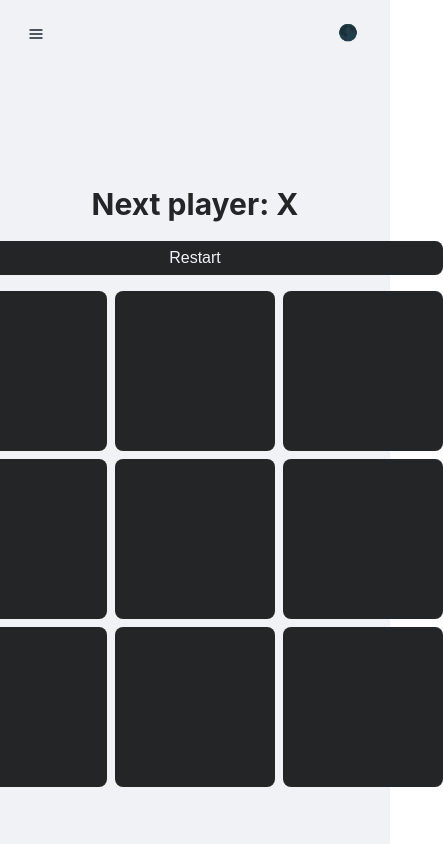
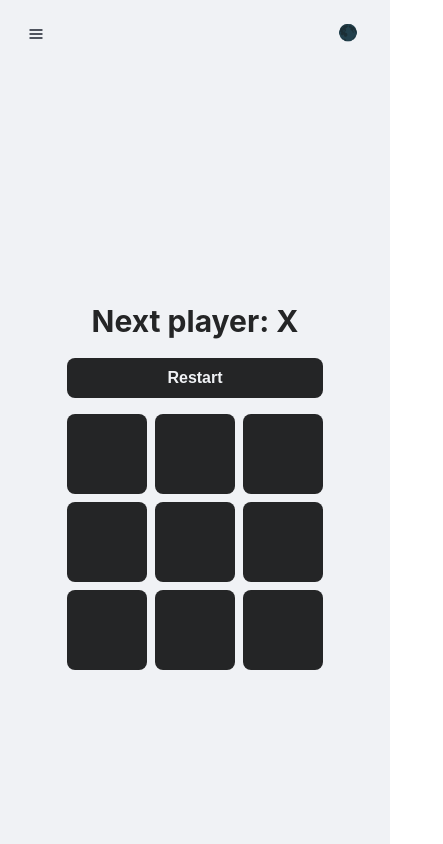
Before and after one commit to wolfero/old_web, a Next.js app: page /proyects/ticktacktoe/TickTackToe in a window 390 px wide. Shown: the top 844 px of the page, 443 px wide, since content can reach past the window. Built offline with nearby package versions, Linux system fonts and the light colour scheme.

Commit message:
💄 added responsive to TickTackToe proyect

```diff
--- a/pages/_app.js
+++ b/pages/_app.js
@@ -1,8 +1,7 @@
 import { ChakraProvider } from "@chakra-ui/react";
 
+import "../styles/prism-material-oceanic.css";
 import "../styles/github-markdown.css";
-import "../styles/scroll.css";
-import "../styles/prism-material-oceanic.css";
 import '../styles/global.css';
 
 import theme from "../src/theme/index";
--- a/pages/proyects/ticktacktoe/TickTackToe.jsx
+++ b/pages/proyects/ticktacktoe/TickTackToe.jsx
@@ -1,4 +1,4 @@
-import { Box, Heading, useColorMode } from "@chakra-ui/react";
+import { Box, Button, Heading, useColorMode } from "@chakra-ui/react";
 import { useCallback, useMemo, useState } from "react";
 
 import styles from "./TickTackToe.module.scss";
@@ -64,9 +64,9 @@ const Game = () => {
                     ? "Draw"
                     : `Next player: ${nextPlayer}`}
             </Heading>
-            <button className={restartButtonClass} onClick={onRestartClick}>
+            <Button className={restartButtonClass} onClick={onRestartClick}>
                 Restart
-            </button>
+            </Button>
             <Board
                 {...{
                     onSquareClick,
@@ -84,16 +84,21 @@ const Board = ({ onSquareClick, squares, isDark }) => {
     return (
         <Box className={styles.Board}>
             {squares.map((square, index) => (
-                <button
+                <Square
+                    square={square}
+                    index={index}
                     className={squareButtonClass}
-                    key={index}
                     onClick={() => onSquareClick(index)}
-                >
-                    {square}
-                </button>
+                />
             ))}
         </Box>
     );
 };
 
+const Square = ({ square, index, className, onClick }) => (
+    <Button className={className} key={index} onClick={onClick}>
+        {square}
+    </Button>
+);
+
 export default Game;
--- a/pages/proyects/ticktacktoe/TickTackToe.module.scss
+++ b/pages/proyects/ticktacktoe/TickTackToe.module.scss
@@ -14,9 +14,17 @@
         color: var(--color-white);
         padding: 0.5rem;
         border-radius: 0.5rem;
+        &:hover {
+            background-color: var(--color-red);
+            color: var(--color-white);
+        }
 
         &.DarkMode {
             @extend .Dark;
+            &:hover {
+                background-color: var(--color-red);
+                color: var(--color-white);
+            }
         }
     }
 
@@ -40,6 +48,43 @@
 
             &.DarkMode {
                 @extend .Dark;
+                &:hover {
+                    background-color: var(--color-red);
+                    color: var(--color-white);
+                }
+            }
+
+            &:hover {
+                background-color: var(--color-red);
+                color: var(--color-white);
+            }
+        }
+    }
+
+    @media (max-width: 425px) {
+        .Restart {
+            &:hover {
+                background-color: none;
+            }
+
+            &.DarkMode {
+                &:hover {
+                    background-color: none;
+                }
+            }
+        }
+
+        .Board {
+            grid-template-columns: 5rem 5rem 5rem;
+            grid-template-rows: 5rem 5rem 5rem;
+            .Square {
+                width: 5rem;
+                height: 5rem;
+                &.DarkMode {
+                    &:hover {
+                        background-color: none;
+                    }
+                }
             }
         }
     }
--- a/styles/global.css
+++ b/styles/global.css
@@ -39,3 +39,29 @@ a:focus {
         padding: 1rem;
     }
 }
+
+/* ===== Scrollbar CSS ===== */
+/* Firefox */
+* {
+    scrollbar-width: auto;
+    scrollbar-color: #1d4044 #171923;
+}
+
+/* Chrome, Edge, and Safari */
+*::-webkit-scrollbar {
+    width: 1rem;
+}
+
+*::-webkit-scrollbar-track {
+    background: #171923;
+}
+
+*::-webkit-scrollbar-thumb {
+    background-color: #1d4044;
+    border-radius: 1rem;
+    border: 3px solid #171923;
+}
+
+*::-webkit-scrollbar-thumb:active {
+    background-color: red;
+}
--- a/styles/scroll.css
+++ /dev/null
@@ -1,25 +0,0 @@
-/* ===== Scrollbar CSS ===== */
-/* Firefox */
-* {
-    scrollbar-width: auto;
-    scrollbar-color: #1d4044 #171923;
-}
-
-/* Chrome, Edge, and Safari */
-*::-webkit-scrollbar {
-    width: 1rem;
-}
-
-*::-webkit-scrollbar-track {
-    background: #171923;
-}
-
-*::-webkit-scrollbar-thumb {
-    background-color: #1d4044;
-    border-radius: 1rem;
-    border: 3px solid #171923;
-}
-
-*::-webkit-scrollbar-thumb:active {
-    background-color: red;
-}
```
